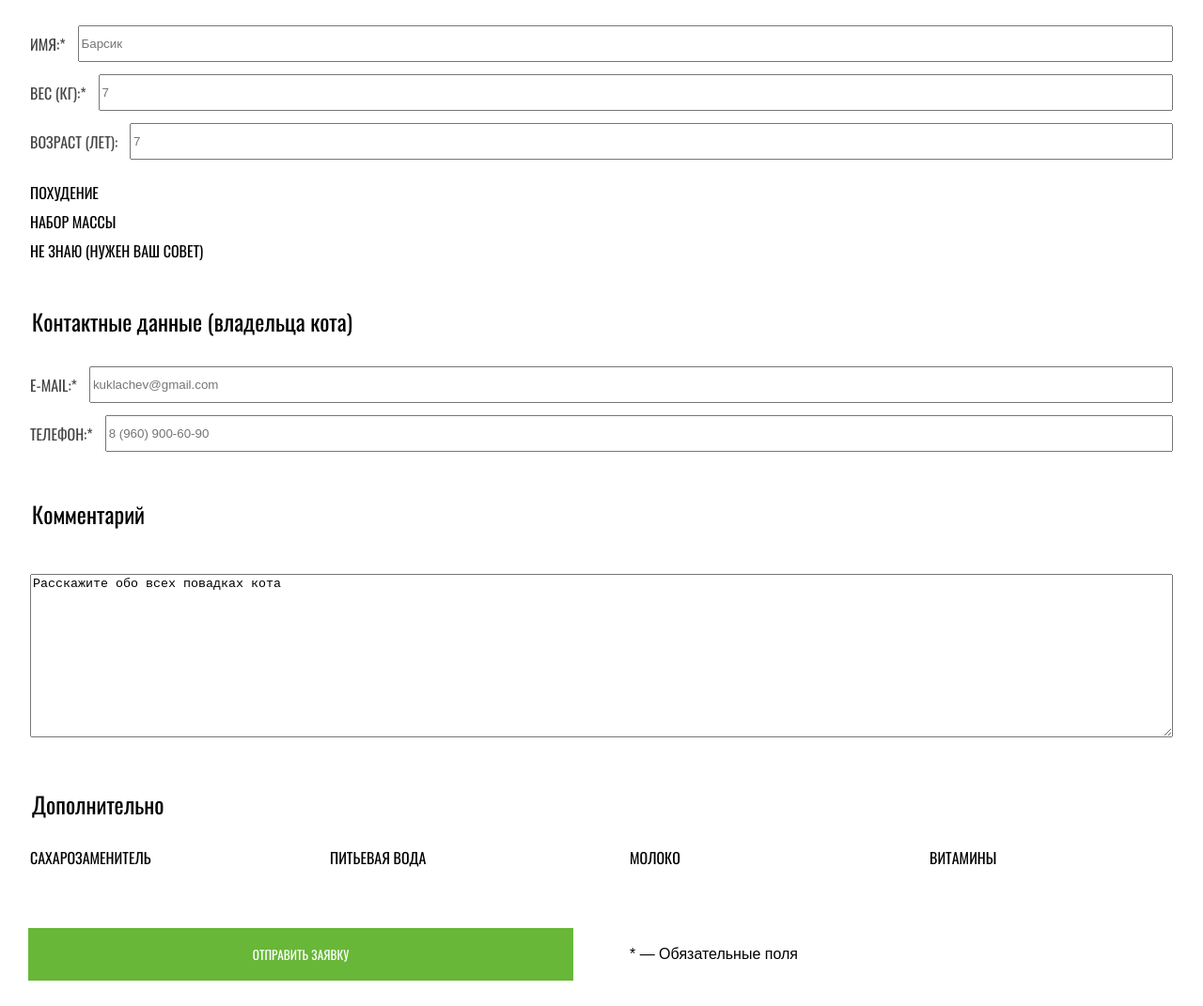
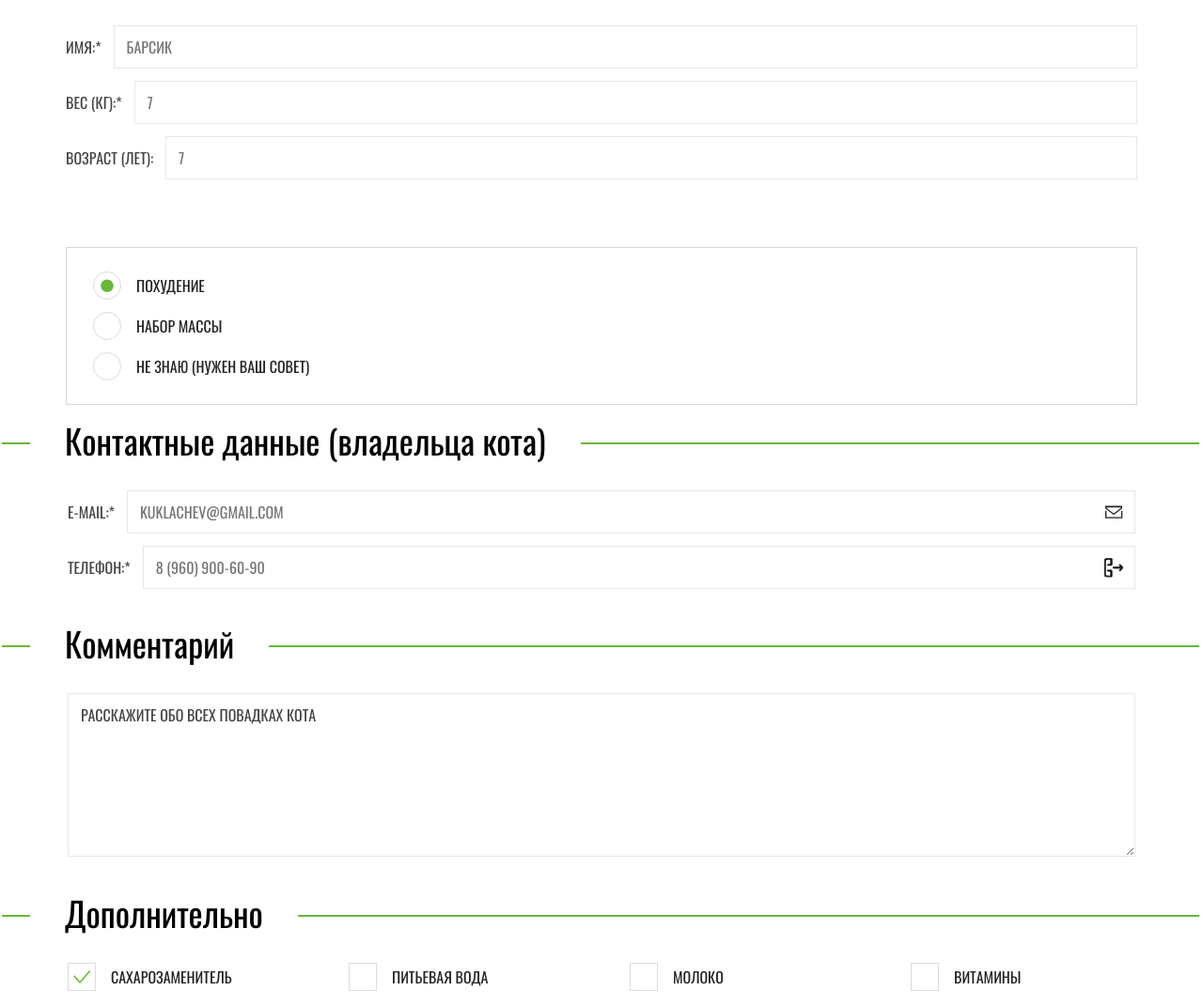
Before and after one commit to LomaevaVV/1375337-cat-energy-24, a website: page source/form.html in a window 1280 px wide. Shown: the part 240-1311 px from the top of the page at 94% size. Drawn offline with nearby package versions, Linux system fonts and the light colour scheme; files that its build step writes are made by us from their sources.

Commit message:
Добавляет декоративные элементы страницы подбора программы

```diff
--- a/source/form.html
+++ b/source/form.html
@@ -39,15 +39,17 @@
   </header>
   <main class="page-main">
     <!-- Анкета -->
-    <div class="page-main__wrapper wrapper">
+    <div class="page-main__wrapper wrapper wrapper--tablet-large">
       <h1 class="page-main__title title">Подбор программы</h1>
       <p class="page-main__description">Заполните анкету, и мы подберем программу&nbsp;питания для вашего кота</p>
       <h2 class="visually-hidden">Анкета</h2>
+    </div>
     <form action="https://echo.htmlacademy.ru/" method="get" class="page-main__form form">
       <!-- Данные кота -->
       <fieldset class="form__fieldset fieldset fieldset--cat-info">
         <legend class="visually-hidden">Данные кота</legend>
-          <ul class="fieldset__list">
+        <div class="fieldset__wrapper wrapper wrapper--tablet-large">
+          <ul class="fieldset__list fieldset__list--cat-info">
             <li class="fieldset__form-item form-item">
               <label class="form-item__label" for="cat-name">ИМЯ:*</label>
               <input type="text" class="form-item__input" id="cat-name" placeholder="Барсик">
@@ -61,83 +63,100 @@
               <input type="number" class="form-item__input" id="cat-age" placeholder="7">
             </li>
           </ul>
+        </div>
         <!-- Радиобаттон -->
-          <ul class="fieldset__list">
+        <ul class="fieldset__list fieldset__list--program-type">
           <li class="fieldset__checkbox checkbox">
-              <input type="radio" class="visually-hidden" name="weight-loss" id="weight-loss" checked>
-              <span class="checkbox__control-mark"></span>
-              <label class="checkbox__label" for="weight-loss">Похудение</label>
+            <input type="radio" class="checkbox-input" name="weight-loss" id="weight-loss" checked>
+            <label class="checkbox__label checkbox__label--radio" for="weight-loss">Похудение</label>
           </li>
           <li class="fieldset__checkbox checkbox">
-              <input type="radio" class="visually-hidden" name="weight-gain" id="weight-gain">
-              <span class="checkbox__control-mark"></span>
-              <label class="checkbox__label" for="weight-gain">Набор массы</label>
+            <input type="radio" class="checkbox-input" name="weight-gain" id="weight-gain">
+            <label class="checkbox__label checkbox__label--radio" for="weight-gain">Набор массы</label>
           </li>
           <li class="fieldset__checkbox checkbox">
-              <input type="radio" class="visually-hidden" name="weight-recommendation" id="weight-recommendation">
-              <span class="checkbox__control-mark"></span>
-              <label class="checkbox__label" for="weight-recommendation">Не знаю (Нужен ваш совет)</label>
+            <input type="radio" class="checkbox-input" name="weight-recommendation" id="weight-recommendation">
+            <label class="checkbox__label checkbox__label--radio" for="weight-recommendation">Не знаю (Нужен ваш
+              совет)</label>
           </li>
         </ul>
       </fieldset>
+
       <!-- Данные владельца -->
       <fieldset class="form__fieldset fieldset">
-          <legend class="fieldset__legend">Контактные данные (владельца кота)</legend>
+        <legend class="fieldset__section-title section-title section-title--legend">Контактные данные (владельца кота)
+        </legend>
+        <div class="fieldset__wrapper wrapper wrapper--tablet-large">
           <ul class="fieldset__list fieldset__list--contacts">
             <li class="fieldset__form-item form-item">
               <label class="form-item__label" for="email">E-mail:*</label>
               <input type="email" class="form-item__input" id="email" placeholder="kuklachev@gmail.com">
+              <svg class="form-item__icon" width="20" height="15" viewBox="0 0 20 15" fill="none" xmlns="http://www.w3.org/2000/svg">
+                <path stroke-width="1.3"
+                  d="M1.65 5.85v8M18.65 5.85v8M1 13.2h18M1 1.2h18M18.35 3.03 10 9.53l-8.35-6.5V1.5h16.7v1.53Z" /></svg>
             </li>
             <li class="fieldset__form-item form-item">
               <label class="form-item__label" for="phone">Телефон:*</label>
               <input type="tel" class="form-item__input" id="phone" placeholder="8 (960) 900-60-90">
+              <svg class="form-item__icon" width="20" height="21" viewBox="0 0 20 21" fill="none"
+                xmlns="http://www.w3.org/2000/svg">
+                <g clip-path="url(#a)" fill="#000">
+                  <path
+                    d="M17.9 9.75H9.4v1.2h8.5l-2.1 2.11.9.9 3.1-3.1a.75.75 0 0 0 0-.9l-3.1-3.12-.9.9 2.1 2.01ZM8.1 19.79v-6.22a.65.65 0 0 0-.6-.6H3.1a1.23 1.23 0 0 0 1.2 1.2h2.5v5.02H3.1a1.78 1.78 0 0 1-1.9-1.71V3.43a1.78 1.78 0 0 1 1.7-1.8h3.9v5.01H4.4a1.22 1.22 0 0 0-1.2 1.2h4.4a.65.65 0 0 0 .6-.6V.92a.86.86 0 0 0-.7-.6H3.1A3 3 0 0 0 0 3.23v13.95a2.9 2.9 0 0 0 2.9 3.1h4.6a.5.5 0 0 0 .6-.5Z" />
+                </g>
+                <defs>
+                  <clipPath id="a">
+                    <path fill="#fff" transform="translate(0 .32)" d="M0 0h20v20.07H0z" />
+                  </clipPath>
+                </defs>
+              </svg>
             </li>
           </ul>
+        </div>
       </fieldset>
       <!-- Комментарий -->
       <fieldset class="form__fieldset fieldset">
-          <legend class="fieldset__legend">Комментарий</legend>
-          <p>
+        <legend class="fieldset__section-title section-title">Комментарий</legend>
+        <div class="fieldset__wrapper wrapper wrapper--tablet-large">
           <label class="visually-hidden" for="comment">Комментарий:</label>
           <textarea class="fieldset__textarea" id="comment">Расскажите обо всех повадках кота</textarea>
-          </p>
+        </div>
       </fieldset>
       <!-- Дополнительно -->
       <fieldset class="form__fieldset fieldset">
-          <legend class="fieldset__legend">Дополнительно</legend>
+        <legend class="fieldset__section-title section-title">Дополнительно</legend>
+        <div class="fieldset__wrapper wrapper wrapper--tablet-large">
           <ul class="fieldset__list fieldset__list--extra">
             <li class="fieldset__checkbox checkbox">
-              <input type="checkbox" class="visually-hidden" name="sweetener" id="sweetener" checked>
-              <span class="checkbox__control-mark"></span>
+              <input type="checkbox" class="checkbox-input" name="sweetener" id="sweetener" checked>
               <label class="checkbox__label" for="sweetener">Cахарозаменитель</label>
             </li>
             <li class="fieldset__checkbox checkbox">
-              <input type="checkbox" class="visually-hidden" name="water" id="water">
-              <span class="checkbox__control-mark"></span>
+              <input type="checkbox" class="checkbox-input" name="water" id="water">
               <label class="checkbox__label" for="water">Питьевая вода</label>
             </li>
             <li class="fieldset__checkbox checkbox">
-              <input type="checkbox" class="visually-hidden" name="milk" id="milk">
-              <span class="checkbox__control-mark"></span>
+              <input type="checkbox" class="checkbox-input" name="milk" id="milk">
               <label class="checkbox__label" for="milk">Молоко</label>
             </li>
             <li class="fieldset__checkbox checkbox">
-              <input type="checkbox" class="visually-hidden" name="vitamins" id="vitamins">
-              <span class="checkbox__control-mark"></span>
+              <input type="checkbox" class="checkbox-input" name="vitamins" id="vitamins">
               <label class="checkbox__label" for="vitamins">Витамины</label>
             </li>
           </ul>
+        </div>
       </fieldset>
       <!-- Кнопка формы -->
+      <div class="form__wrapper wrapper wrapper--tablet-large">
         <div class="form__button-panel">
           <button class="form__button button" type="button">Отправить заявку</button>
           <p class="form__comment">* — Обязательные поля</p>
         </div>
+      </div>
     </form>
-    </div>
     <!-- Контакты -->
     <section class="page-main__contacts contacts">
-      <div class="contacts__wrapper wrapper">
+      <div class="contacts__wrapper wrapper wrapper--tablet-large">
         <div class="contacts__text">
           <h2 class="contacts__title">Приглашаем к&nbsp;сотрудничеству дилеров!</h2>
           <div class="contacts__address">
@@ -202,7 +221,8 @@
       </a>
     </div>
   </footer>
-</body>
   <!-- Mobile-navigation open/close script -->
   <script src="js/navigation_open_close.js"></script>
+</body>
+
 </html>
--- /dev/null
+++ b/source/sass/blocks/checkbox.scss
@@ -0,0 +1,41 @@
+.checkbox {
+  position: relative;
+}
+
+.checkbox__label {
+  color: $color-grey-800;
+  display: grid;
+  grid-template-columns: 30px 1fr;
+  gap: 16px;
+  align-items: center;
+}
+
+.checkbox-input {
+  position: absolute;
+  width: 30px;
+  height: 30px;
+  margin: 0;
+  opacity: 0;
+}
+
+.checkbox__label::before {
+  content: "";
+  display: inline-block;
+  width: 30px;
+  height: 30px;
+  border: 1px solid $color-grey-450;
+  background-repeat: no-repeat;
+  background-position: center;
+}
+
+.checkbox__label--radio::before {
+  border-radius: 50%;
+}
+
+.checkbox-input[type="checkbox"]:checked ~ .checkbox__label::before {
+  background-image: url("../img/form/icon_checkbox.svg");
+}
+
+.checkbox-input[type="radio"]:checked ~ .checkbox__label::before {
+  background-image: url("../img/form/icon_radiobutton_active.svg");
+}
--- a/source/sass/blocks/fieldset.scss
+++ b/source/sass/blocks/fieldset.scss
@@ -9,6 +9,9 @@
 }
 
 .fieldset--cat-info {
+  max-width: $desktop-width;
+  margin: 0 auto;
+
   @media (min-width: $desktop-width) {
     grid-template-columns: 1fr 1fr;
     column-gap: 80px;
@@ -16,11 +19,14 @@
   }
 }
 
-.fieldset__legend {
-  text-transform: none;
+.fieldset__wrapper {
+  width: 100%;
+}
+
+.fieldset__section-title {
+  width: 100%;
+  text-transform: initial;
   margin-bottom: 35px;
-  font-size: 24px;
-  line-height: 26px;
 }
 
 .fieldset__list {
@@ -28,7 +34,43 @@
   list-style: none;
   padding-left: 0;
   margin: 0;
-  padding-bottom: 13px;
+}
+
+.fieldset__list--program-type {
+  padding: 20px;
+  border-top: 1px solid $color-grey-500;
+  border-bottom: 1px solid $color-grey-500;
+  display: grid;
+
+  @media (min-width: $tablet-width) {
+    border: 1px solid $color-grey-500;
+    margin: 0 70px;
+    padding: 25px 28px;
+    height: 100%;
+  }
+
+  @media (min-width: $desktop-width) {
+    margin: 0;
+    margin-right: $desktop-padding;
+  }
+}
+
+.fieldset__list--cat-info {
+  margin-bottom: 27px;
+
+  @media (min-width: $tablet-width) {
+    margin-bottom: 72px;
+  }
+
+  @media (min-width: $desktop-width) {
+    margin-bottom: 0;
+  }
+}
+
+.fieldset--cat-info .wrapper--tablet-large {
+  @media (min-width: $desktop-width) {
+    padding-right: 0;
+  }
 }
 
 .fieldset__list--contacts {
@@ -68,6 +110,14 @@
 .fieldset__textarea {
   width: 100%;
   min-height: 150px;
+  font-family: $oswald;
+  font-weight: 400;
+  font-size: 16px;
+  line-height: 18px;
+  color: $color-grey-700;
+  text-transform: uppercase;
+  padding: 13px;
+  border: 1px solid $color-grey-250;
 
   @media (min-width: $tablet-width) {
     min-height: 174px;
--- a/source/sass/blocks/form-item.scss
+++ b/source/sass/blocks/form-item.scss
@@ -3,6 +3,7 @@
   display: grid;
   grid-template-columns: max-content 1fr;
   align-items: center;
+  position: relative;
 }
 
 .form-item__label {
@@ -11,6 +12,18 @@
 }
 
 .form-item__input {
-  padding-top: 10px;
-  padding-bottom: 10px;
+  font-family: $oswald;
+  font-weight: 400;
+  font-size: 16px;
+  line-height: 18px;
+  color: $color-grey-700;
+  text-transform: uppercase;
+  padding: 13px;
+  border: 1px solid $color-grey-250;
 }
+
+.form-item__icon {
+  stroke: $color-grey-800;
+  position: absolute;
+  right: 13px;
+}
--- a/source/sass/blocks/page-header.scss
+++ b/source/sass/blocks/page-header.scss
@@ -2,10 +2,7 @@
   max-width: $desktop-width;
   margin: 0 auto;
 
-  border-bottom: 1px solid $color-grey-300;
-
   @media (min-width: $tablet-width) {
-    border: none;
     display: flex;
   }
 }
--- a/source/sass/blocks/principles.scss
+++ b/source/sass/blocks/principles.scss
@@ -35,7 +35,7 @@
 .principles__item::after {
   @media (min-width: $tablet-width) {
     counter-increment: principle_number;
-    content: counter(principle_number) "";
+    content: counter(principle_number);
     font-family: $oswald;
     font-weight: 400;
     font-size: 280px;
--- a/source/sass/blocks/program-type.scss
+++ b/source/sass/blocks/program-type.scss
@@ -37,7 +37,7 @@
   }
 }
 
-// GREEN CIRCLE
+// green circle
 .program-type__item::after {
   content: "";
   display: inline-block;
@@ -64,7 +64,7 @@
   }
 }
 
-// BLACK CAT
+// black cat
 .program-type__item::before {
   content: "";
   background-position: center;
--- a/source/sass/blocks/program.scss
+++ b/source/sass/blocks/program.scss
@@ -1,10 +1,10 @@
 .program {
   display: grid;
   font-family: $oswald;
-  background-image: url("../img/index/index-background.jpg");
-  background-size: 100% 302px;
+  background-image: url("../img/index/index-background.jpg"), linear-gradient(to right, $color-green-600 50%, $color-green-700 50%);
+  background-size: 320px 302px, 100% 303px;
   background-repeat: no-repeat;
-  background-position: top;
+  background-position: top, top left;
   color: $color-white;
   text-align: center;
 
--- a/source/sass/blocks/section-title.scss
+++ b/source/sass/blocks/section-title.scss
@@ -5,8 +5,12 @@
   font-family: $oswald;
   font-weight: 400;
   font-size: 24px;
-  line-height: 24px;
+  line-height: 26px;
   padding-left: $mobile-padding;
+
+  &--legend {
+    grid-template-columns: 187px 1fr;
+  }
 
   @media (min-width: $tablet-width) {
     font-size: 36px;
--- a/source/sass/blocks/wrapper.scss
+++ b/source/sass/blocks/wrapper.scss
@@ -11,6 +11,12 @@
     padding: 0 $tablet-padding;
   }
 
+  &--tablet-large {
+    @media (min-width: $tablet-width) {
+      padding: 0 70px;
+    }
+  }
+
   @media (min-width: $desktop-width) {
     padding: 0 $desktop-padding;
   }
--- a/source/sass/global/variables.scss
+++ b/source/sass/global/variables.scss
@@ -4,6 +4,7 @@ $color-white: #ffffff;
 // Сolor-Grey
 $color-grey-100: #f2f2f2;
 $color-grey-200: #eaeaea;
+$color-grey-250: #e7e7e7;
 $color-grey-300: #e6e6e6;
 $color-grey-400: #ebebeb;
 $color-grey-450: #dcdcdc;
@@ -16,6 +17,7 @@ $color-grey-900: #111111;
 // Сolor-Green
 $color-green-400: #68b738;
 $color-green-600: #64a83c;
+$color-green-700: #62a53a;
 
 // Fonts
 $oswald: "Oswald", sans-serif;
--- a/source/sass/style.scss
+++ b/source/sass/style.scss
@@ -27,6 +27,7 @@
 @import "blocks/form.scss";
 @import "blocks/form-item.scss";
 @import "blocks/fieldset.scss";
+@import "blocks/checkbox.scss";
 @import "blocks/catalog.scss";
 @import "blocks/product.scss";
 @import "blocks/feature.scss";
```
Also changed, not shown: source/catalog.html (+3 -3 lines), source/index.html (+3 -3 lines), source/sass/blocks/navigation.scss (+5 -3 lines), source/sass/blocks/result.scss (+9 -1 lines), source/img/form/icon_checkbox.svg (added), source/img/form/icon_email.svg (added), source/img/form/icon_phone.svg (added), source/img/form/icon_radiobutton_active.svg (added). Lines whose indentation alone changed are shown as unchanged.
